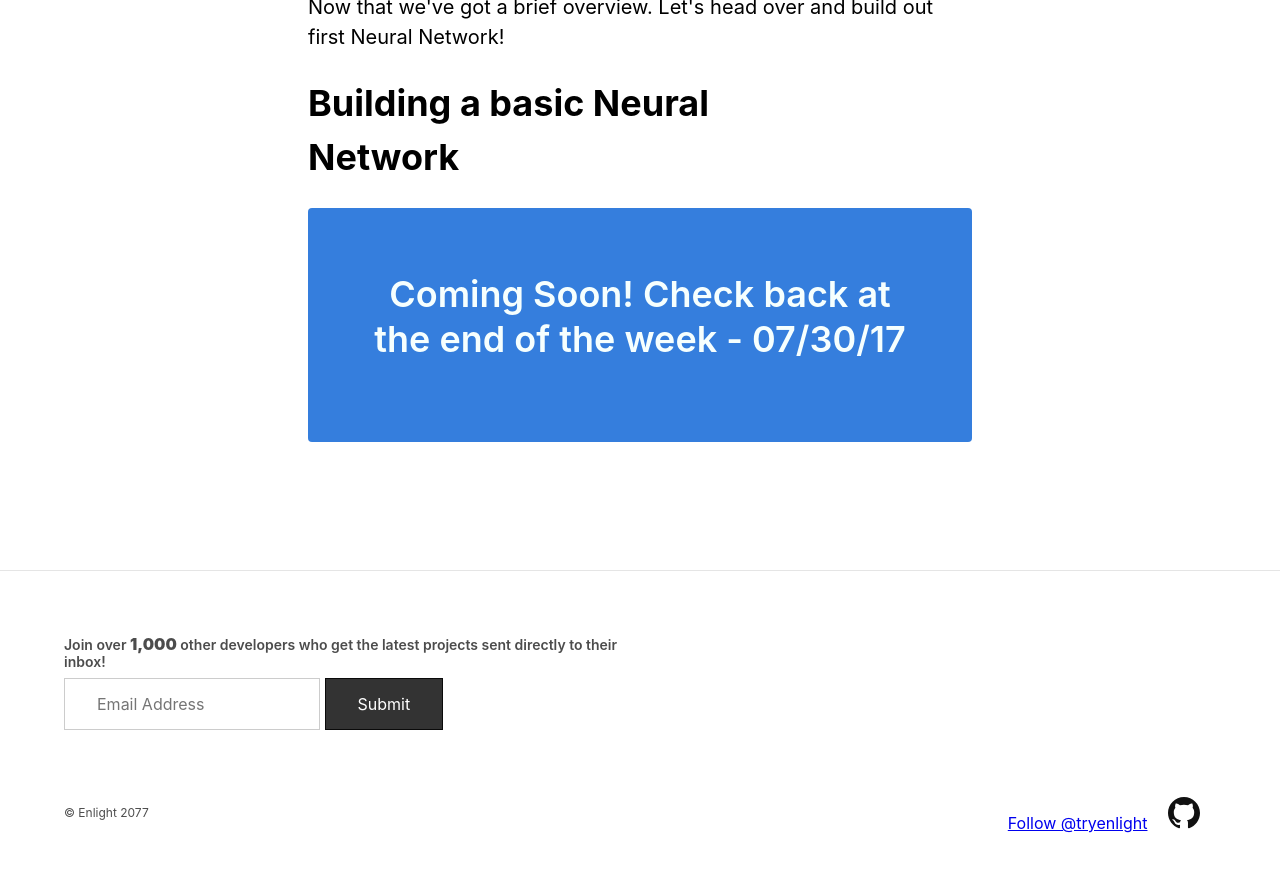
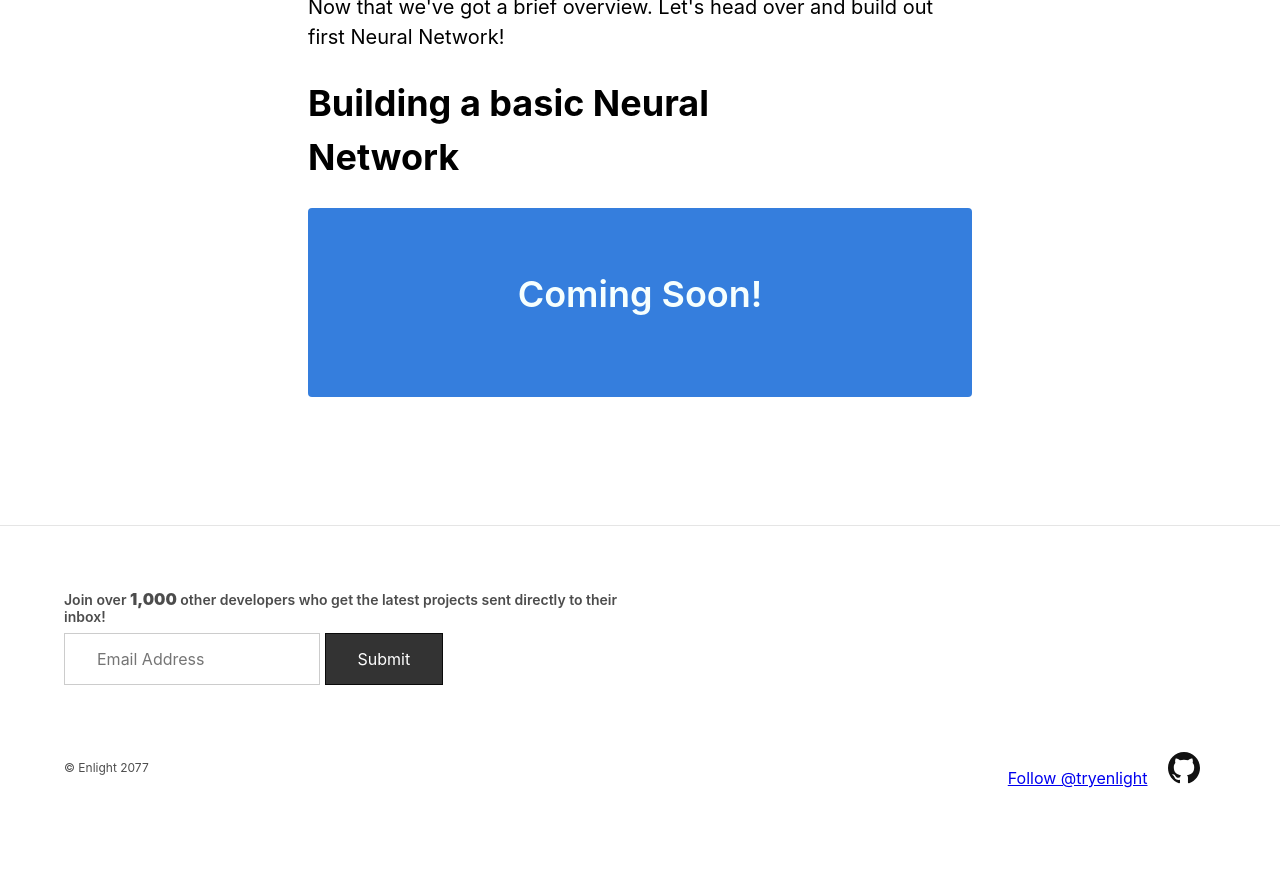
Before and after one commit to TryEnlight/tryenlight.github.io, a Jekyll site: the page built from ml.html, in a window 1280 px wide and 900 px high, scrolled down 2677 px. Shown: the top 872 px of the window. Built offline with Jekyll 4.4.1, drawn with Linux system fonts in a browser that asks for light colours; nearby versions of some CDN libraries; comment, search, counter and statistics services are not loaded.

Commit message:
NN coming soon

```diff
--- a/ml.html
+++ b/ml.html
@@ -44,6 +44,6 @@ color: navy
   	<h1 class="f2 bold mw6" id="nn">Building a basic Neural Network</h1>
 	  <article class="mw7 center ph3 ph5-ns tc br2 pv5 bg-blue washed-blue mb5">
 	  <h1 class="fw6 f3 f2-ns lh-title mt0 mb3">
-	  Coming Soon! Check back at the end of the week - 07/30/17
+	  Coming Soon!
 	  	  </h1>
 	</article>
```
